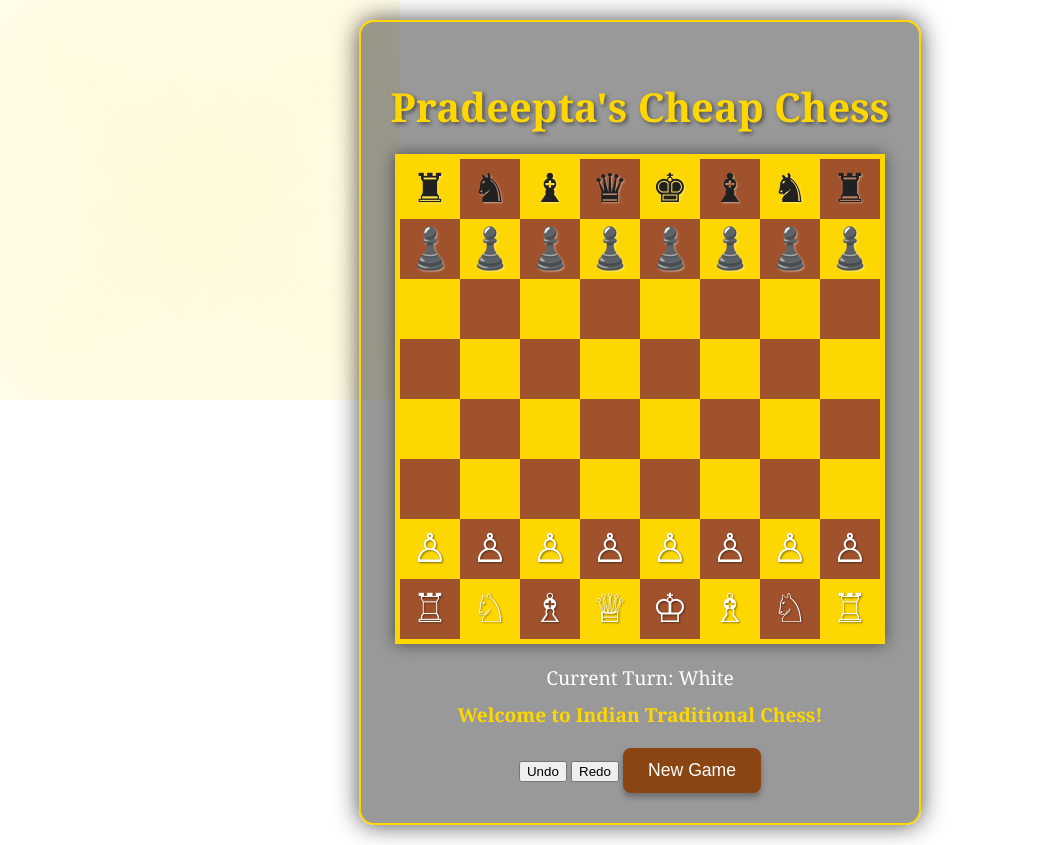
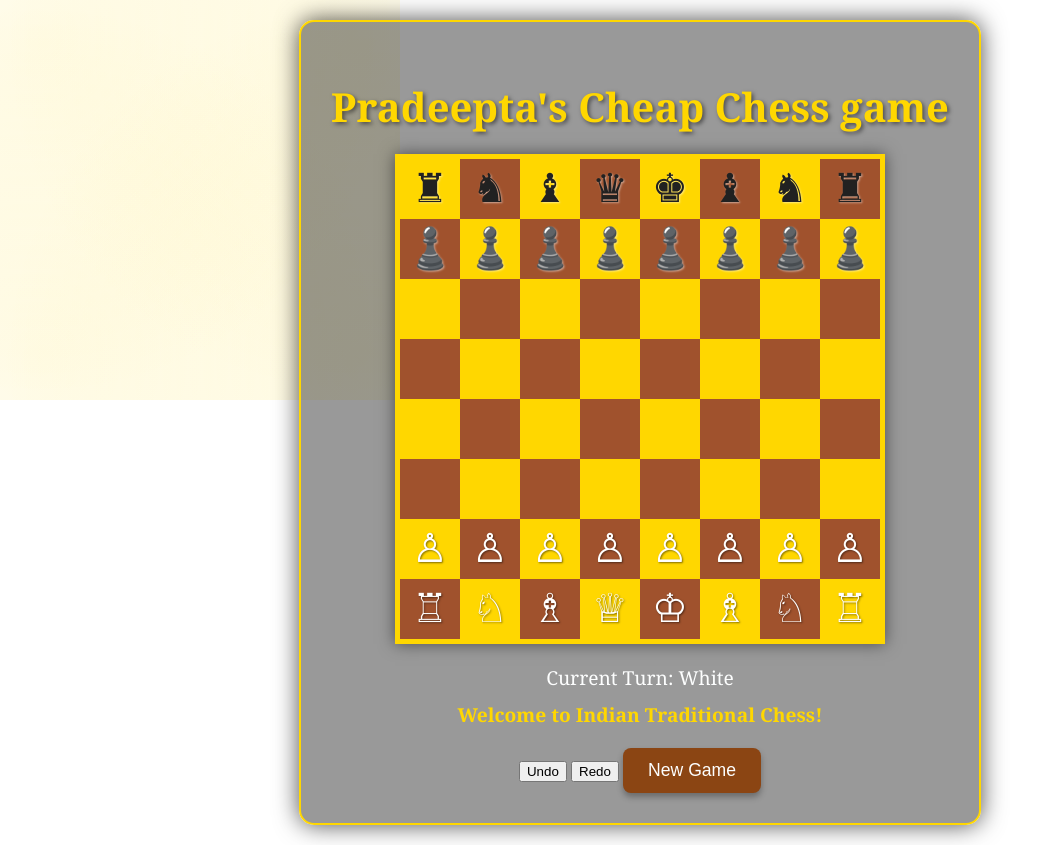
Before and after one commit to Kakarot-bit-art/Pradeepta-s-Cheap-Chess, a plain HTML site: page index.html in a window 1280 px wide. Shown: the whole page, without its empty margins (0-1061 px from the left). Drawn offline with Linux system fonts and the light colour scheme.

Commit message:
Update index.html

```diff
--- a/index.html
+++ b/index.html
@@ -3,12 +3,12 @@
 <head>
     <meta charset="UTF-8">
     <meta name="viewport" content="width=device-width, initial-scale=1.0">
-    <title>Pradeepta's Cheap Chess</title>
+    <title>Pradeepta's Cheap Chess game</title>
     <link rel="stylesheet" href="style.css">
 </head>
 <body>
     <div class="game-container">
-        <h1>Pradeepta's Cheap Chess</h1>
+        <h1>Pradeepta's Cheap Chess game</h1>
         <div id="chessboard">
             <!-- Chess squares will be dynamically generated here by JavaScript -->
         </div>
```
